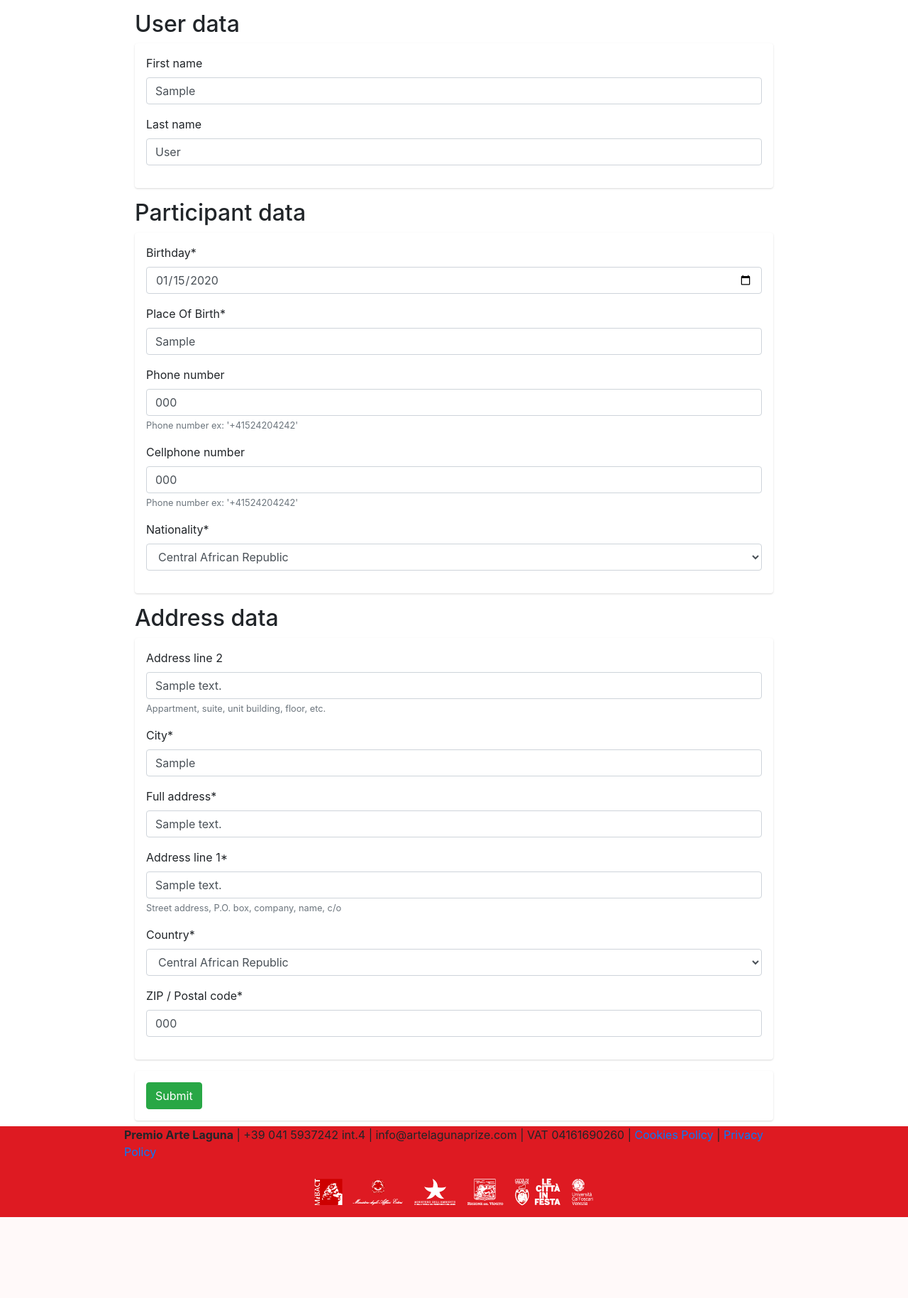
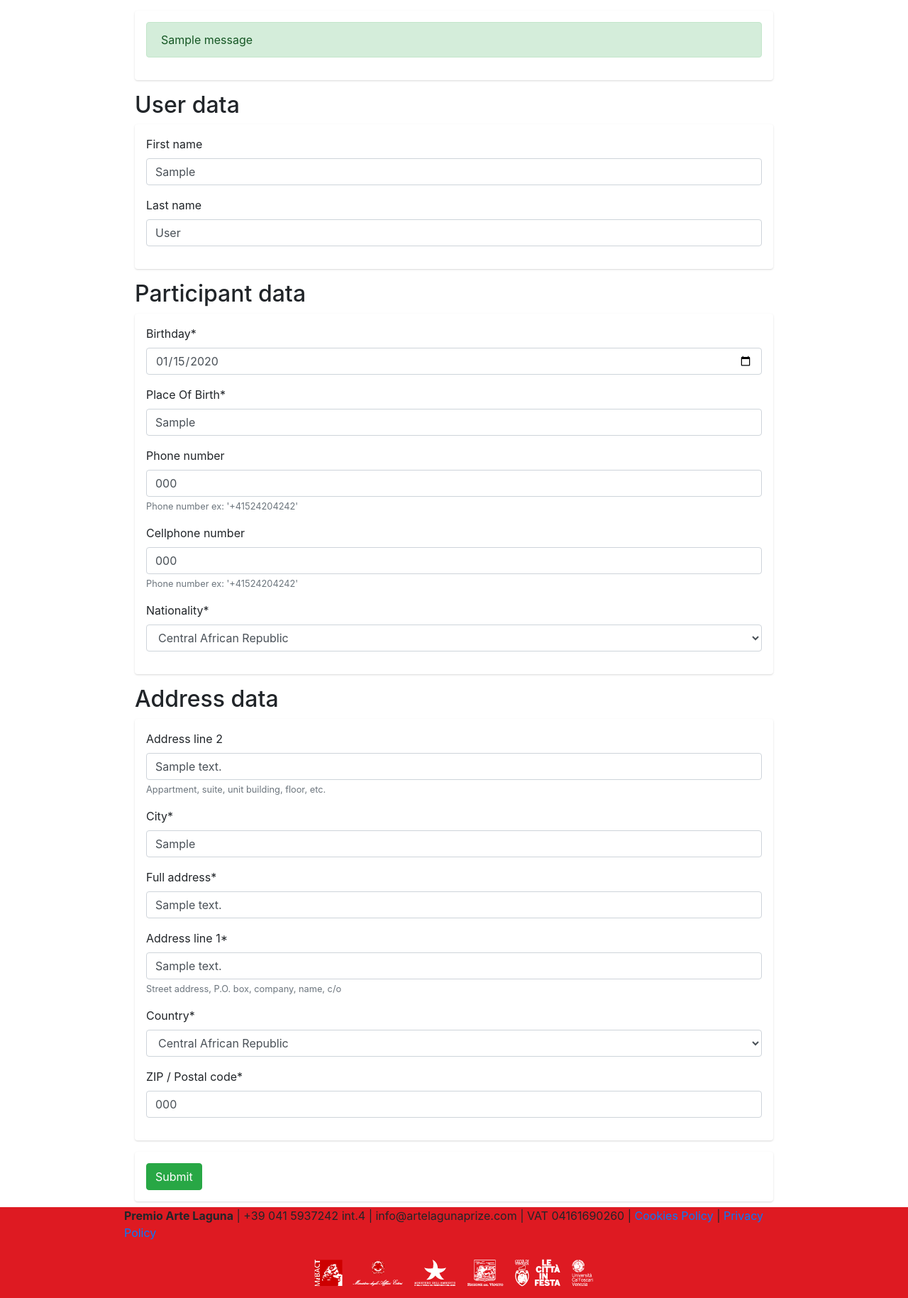
Before and after one commit to kk0walski/konkurs2, a Django app: page /accounts/profile in a window 1280 px wide. Shown: the part 107-1936 px from the top of the page at 71% size. Before the commit the page ends 1822 px from the top, so only its background shows below. Run offline with Django 3.2, Linux system fonts and the light colour scheme; a user stored in the database is signed in; tables that the repository leaves empty hold one stand-in row (values such as "Sample post"); one stand-in notice (Sample message) is shown; some libraries are stand-ins or nearby versions.

Commit message:
Show messages in template.

```diff
--- a/templates/account/profile.html
+++ b/templates/account/profile.html
@@ -3,6 +3,35 @@
 
 {% block form %}
 <div class="main-body">
+    {% if messages %}
+    <div class="row gutters-sm">
+        <div class="col-md-12">
+            <div class="card mb-3">
+                <div class="card-body">
+                    {% for message in messages %}
+                    {% if message.level == DEFAULT_MESSAGE_LEVELS.SUCCESS %}
+                    <div class="alert alert-success" role="alert">
+                        {{ message }}
+                    </div>
+                    {% elif message.level == DEFAULT_MESSAGE_LEVELS.ERROR %}
+                    <div class="alert alert-danger" role="alert">
+                        T{{ message }}
+                    </div>
+                    {% elif message.level == DEFAULT_MESSAGE_LEVELS.INFO %}
+                    <div class="alert alert-info" role="alert">
+                        {{ message }}
+                    </div>
+                    {% else %}
+                    <div class="alert alert-primary" role="alert">
+                        {{ message }}
+                    </div>
+                    {% endif %}
+                    {% endfor %}
+                </div>
+            </div>
+        </div>
+    </div>
+    {% endif %}
     <form method="POST">
         <h2>User data</h2>
         <div class="row gutters-sm">
```
